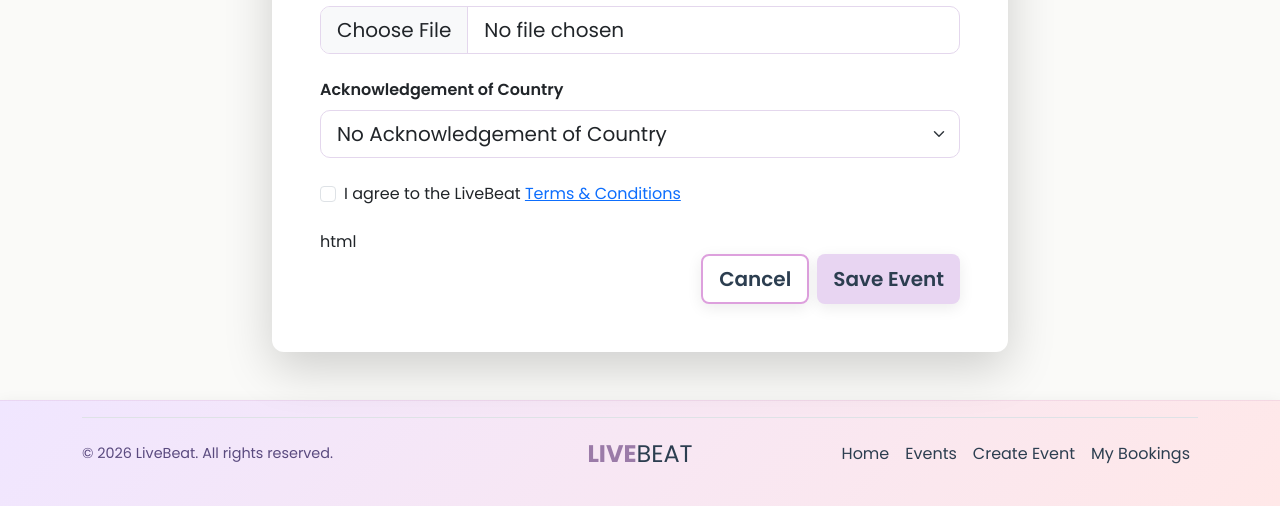
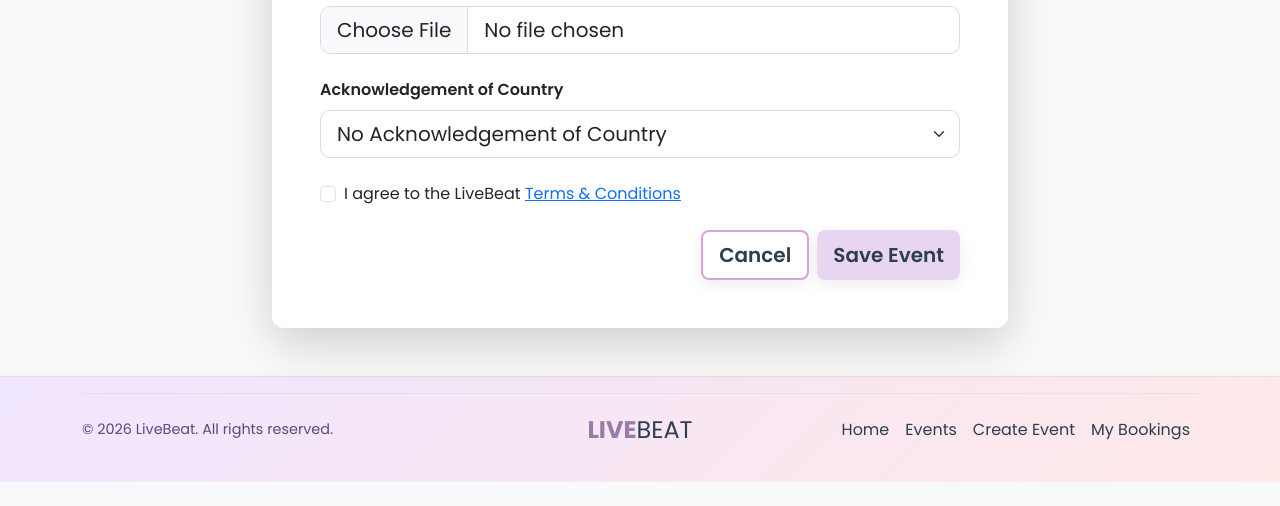
Before and after one commit to rosenetsch/ass2-group18, a Flask app: page /create-event in a window 1280 px wide. Shown: the part 1311-1817 px from the top of the page. After the commit the page ends 1793 px from the top, so only its background shows below. Run offline with Flask 3, Linux system fonts and the light colour scheme; a user stored in the database is signed in; some libraries are stand-ins or nearby versions.

Commit message:
Update create-event.html

```diff
--- a/wrkspce/IAB207_ASS2/ass2-group18/livebeat/templates/create-event.html
+++ b/wrkspce/IAB207_ASS2/ass2-group18/livebeat/templates/create-event.html
@@ -116,7 +116,7 @@
                             </div>
                             {% endif %}
 
-html                            <div class="d-grid gap-2 d-md-flex justify-content-md-end">
+                                <div class="d-grid gap-2 d-md-flex justify-content-md-end">
                                 {% if editing %}
                                     <a href="{{ url_for('main.event_details', event_id=event.id) }}"
                                         class="btn btn-outline-secondary btn-lg">Back</a>
```
